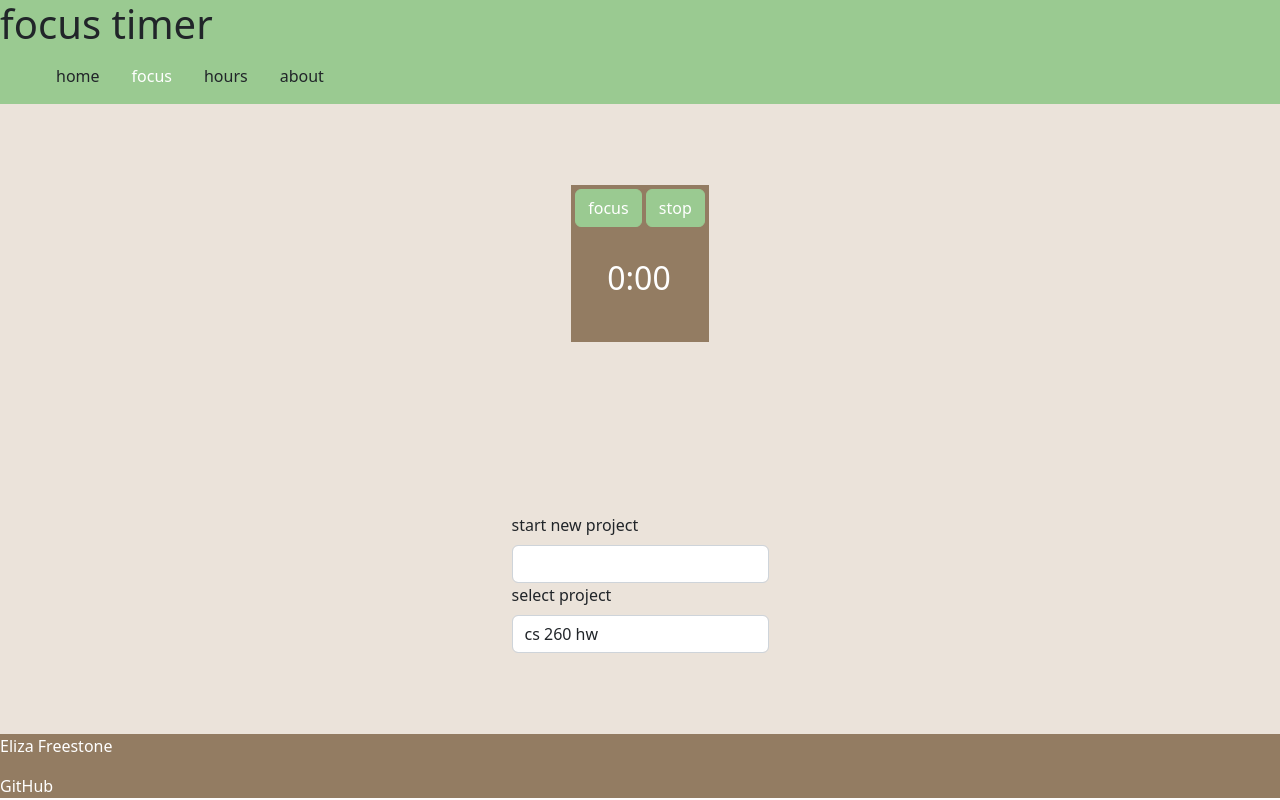
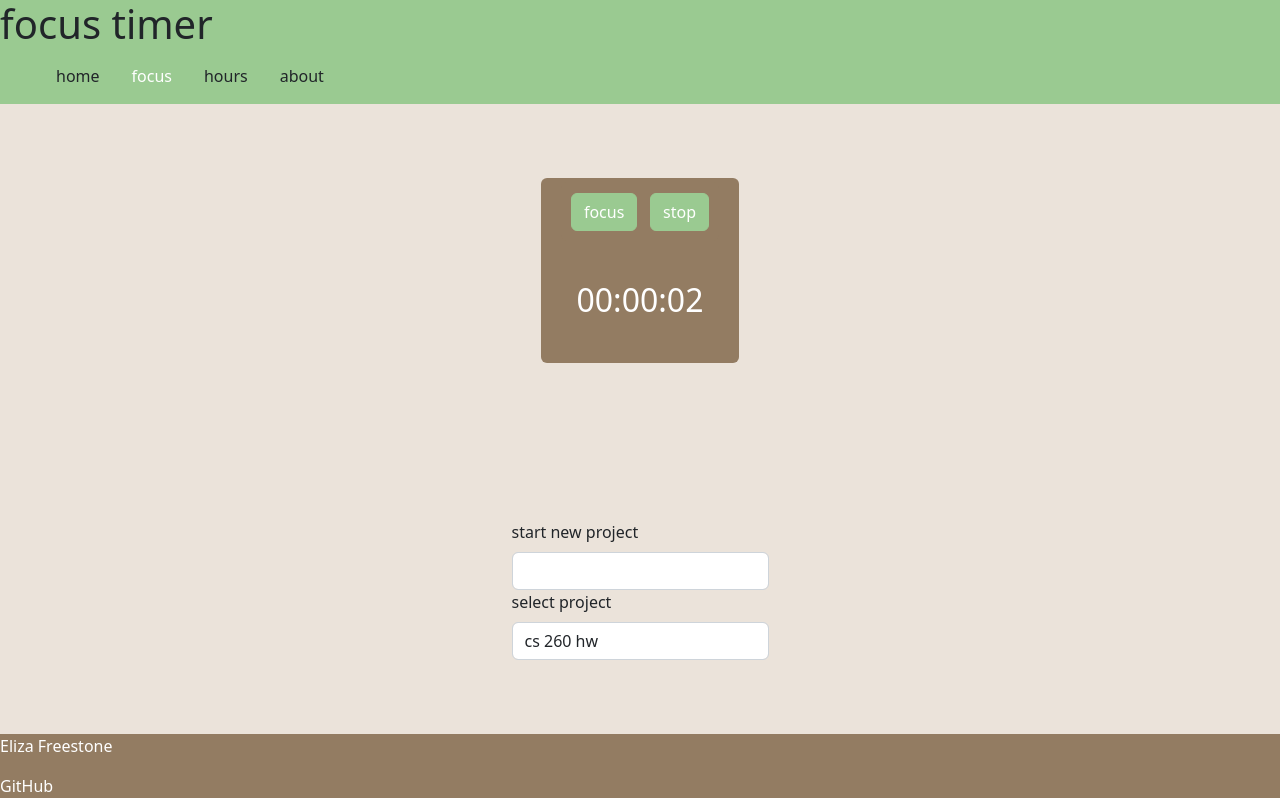
Before and after one commit to Eliza-Surpriza/startup, a plain HTML site: page focus.html in a window 1280 px wide. Both pictures are taken after a click on the button "focus". Drawn offline with nearby package versions, Linux system fonts and the light colour scheme.

Commit message:
add timer functionality

```diff
--- a/focus.html
+++ b/focus.html
@@ -5,6 +5,7 @@
     <meta name="viewport" content="width=device-width, initial-scale=1.0" />
     <title>focus timer HTML</title>
     <link rel="icon" href="favicon.ico" />
+    <script src="focus.js"></script>
     <link rel="stylesheet" href="main.css" />
     <link
       href="https://cdn.jsdelivr.net/npm/bootstrap@5.2.2/dist/css/bootstrap.min.css"
@@ -37,9 +38,11 @@
 
     <main>
       <section>
-        <button class="my-btn my-btn-primary">focus</button>
-        <button class="my-btn my-btn-primary">stop</button>
-        <h2 class="timer">0:00</h2>
+        <section class="buttons">
+        <button id='start' class="my-btn my-btn-primary">focus</button>
+        <button id='stop' class="my-btn my-btn-primary">stop</button>
+        </section>
+        <h2 id="timer" class="timer">0:00</h2>
       </section>
       <form>
           <label class="form-label">start new project</label>
--- a/focus.js
+++ b/focus.js
@@ -0,0 +1,24 @@
+window.onload = function() {
+    let timer, elapsed_time;
+
+document.querySelector("#start").addEventListener("click", function() {
+    let start_time = Date.now();
+    timer = setInterval(() => {
+        // This code block will run every 1000 milliseconds (or 1 second)
+    elapsed_time = Date.now() - start_time;
+    let seconds = Math.floor((elapsed_time / 1000) % 60);
+    let minutes = Math.floor((elapsed_time / (1000 * 60)) % 60);
+    let hours = Math.floor((elapsed_time / (1000 * 60 * 60)));
+
+    hours = ('0' + hours).slice(-2);
+    minutes = ('0' + minutes).slice(-2);
+    seconds = ('0' + seconds).slice(-2);
+    document.getElementById("timer").innerHTML = hours + ":" + minutes + ":" + seconds;
+    }, 1000);
+});
+
+document.querySelector("#stop").addEventListener("click", function() {
+    clearInterval(timer);
+    localStorage.setItem('newTime', elapsed_time.toString());
+});
+};
--- a/main.css
+++ b/main.css
@@ -35,9 +35,18 @@ body {
   }
 
   section {
+    display: flex;
+    flex-direction: column;
+    align-items: center;
+    justify-content: space-around;
     background: #937c62;
     padding: 0.25em;
     margin-bottom: 0.5em;
+    border-radius: 0.375rem;
+  }
+
+  section.buttons {
+    flex-direction: row;
   }
 
   .my-btn {
@@ -71,6 +80,7 @@ body {
     border-radius: var(--bs-btn-border-radius);
     background-color: var(--bs-btn-bg);
     transition: color .15s ease-in-out,background-color .15s ease-in-out,border-color .15s ease-in-out,box-shadow .15s ease-in-out;
+    margin: .4em;
 }
 
   .my-btn-primary {
```
Also changed, not shown: index.html (+1 -0 lines).
